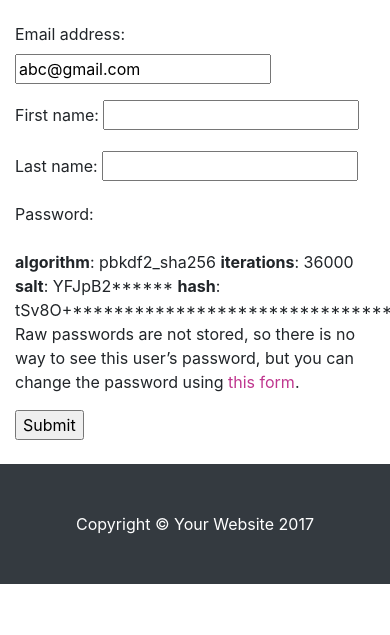
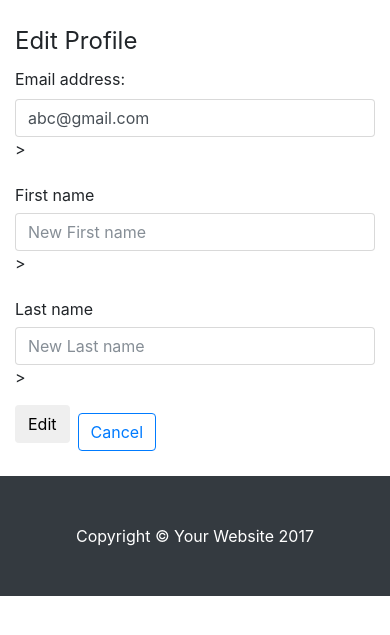
Before and after one commit to 1451010071Huy/myshop, a Django app: page /accounts/profile/edit/ in a window 390 px wide; the page is wider, and only the part inside the window is pictured. Shown: the part 56-691 px from the top of that part. Run offline with Django 3.2, Linux system fonts and the light colour scheme; a user stored in the database is signed in; parts of the project's set-up code (start-up, migrations or seed data) failed here and were passed over; some libraries are stand-ins or nearby versions.

Commit message:
modify some stuff

```diff
--- a/myshop/accounts/templates/edit_profile.html
+++ b/myshop/accounts/templates/edit_profile.html
@@ -7,13 +7,41 @@
 
 {% block content %}
     <br/>
-<div class="container">
-    <form method="post">
-        {% csrf_token %}
-        {{ form.as_p }}
-        <button type="submit">Submit</button>
+    <form method="post" action="">
+        <div class="container">
+            <div class="row">
+                <div class='col-md-3'></div>
+                <div class="col-md-6">
+                    <div class="edit_box ">
+                        <form action="">
+                            <legend>Edit Profile</legend>
+                            <div class="form-group">
+                                <label for="id_newemail">Email address:</label>
+                                <input class="form-control" type="email" name="email" placeholder="New Email"  id="id_newemail" {{ form.email }} >
+                            </div>
+                            <div class="form-group">
+                                <label for="id_first_name" class="col-form-label">First name</label>
+                                <input class="form-control" type="text" name="first_name" placeholder="New First name"  id="id_first_name" {{ form.first_name }}>
+                            </div>
+                            <div class="form-group">
+                                <label for="id_last_name" class="col-form-label">Last name</label>
+                                <input class="form-control" type="text" name="last_name" placeholder="New Last name"  id="id_last_name" {{ form.last_name }}>
+                            </div>
+
+                            {% csrf_token %}
+                            <div class="form-group">
+                                <input style="float: left" type="submit" class="btn btn-default m-t-md" value="Edit" />
+                                <div  class="p-2 d-flex"><a class="btn btn-outline-primary" href="{% url 'profile' %}" >Cancel</a></div>
+                            </div>
+
+
+                        </form>
+
+                    </div>
+                </div>
+                <div class='col-md-3'></div>
+            </div>
+        </div>
     </form>
-    <br>
-</div>
 
 {% endblock %}
--- a/myshop/accounts/templates/profile.html
+++ b/myshop/accounts/templates/profile.html
@@ -14,5 +14,9 @@
     <p>Email: {{ user.email }}</p>
 
 </div>
-    <a  href="{% url 'edit_profile' %}">Edit</a>
+
+    <div class="d-flex " >
+            <div class="p-2"><a class="btn btn-outline-primary" href="{% url 'edit_profile' %}" >Edit Profile</a></div>
+            <div class="p-2"><a class="btn btn-outline-success" href="{% url "change_password" %}">Change Password</a></div>
+    </div>
 {% endblock content %}
--- a/myshop/accounts/urls.py
+++ b/myshop/accounts/urls.py
@@ -1,2 +1,2 @@
 from django.conf.urls import url
-from . import views
+from .views import logins, logout_view, register_user_view, view_profile, edit_profile
--- a/myshop/accounts/views.py
+++ b/myshop/accounts/views.py
@@ -1,10 +1,14 @@
 from django.shortcuts import render, redirect
-from django.contrib.auth import login, authenticate, logout
+from django.contrib.auth import login, authenticate, logout, update_session_auth_hash
 from django.urls import reverse
 from django.contrib.auth.models import User
 from django.views.generic import View
-from .forms import UserForm, RegisterForm, EditProfileForm
-
+from .forms import (
+    UserForm,
+    RegisterForm,
+    EditProfileForm,
+     )
+from django.contrib.auth.forms import PasswordChangeForm
 # Create your views here.
 
 
@@ -72,3 +76,19 @@ def edit_profile(request):
         form = EditProfileForm(instance=request.user)
         args = {'form': form}
         return render(request, 'edit_profile.html', args)
+
+
+def change_password(request):
+    if request.method == 'POST':
+        form = PasswordChangeForm(data=request.POST, user=request.user)
+
+        if form.is_valid():
+            form.save()
+            update_session_auth_hash(request, form.user)
+            return redirect('/accounts/profile')
+        else:
+            return redirect('/accounts/profile/change-password')
+    else:
+        form = PasswordChangeForm(user=request.user)
+        args = {'form': form}
+        return render(request, 'change_password.html',args)
--- a/myshop/myshop/urls.py
+++ b/myshop/myshop/urls.py
@@ -2,13 +2,13 @@ from django.conf.urls import include, url
 from django.contrib import admin
 from django.conf import settings
 from django.conf.urls.static import static
-from accounts.views import logins, logout_view, register_user_view, view_profile, edit_profile
+from accounts.views import logins, logout_view, register_user_view, view_profile, edit_profile,change_password
 
 urlpatterns = [
     url(r'^admin/', include(admin.site.urls)),
     url(r'^cart/', include('cart.urls', namespace='cart')),
     url(r'^orders/', include('orders.urls', namespace='orders')),
-   ## url(r'^accounts/', include('accounts.urls', namespace='accounts')),
+
 
     ##user auth urls
     url(r'^accounts/login/$', logins, name='logins'),
@@ -16,6 +16,7 @@ urlpatterns = [
     url(r'^accounts/register/$', register_user_view, name='register'),
     url(r'^accounts/profile/$', view_profile, name='profile'),
     url(r'^accounts/profile/edit/$', edit_profile, name='edit_profile'),
+    url(r'^accounts/profile/change-password/$', change_password, name='change_password'),
     url(r'^', include('shop.urls', namespace='shop')),
 
 
--- a/myshop/orders/templates/orders/order/create.html
+++ b/myshop/orders/templates/orders/order/create.html
@@ -37,7 +37,7 @@
                 <h3>Your order</h3>
                 <ul>
                     {% for item in cart %}
-                    <div>
+                    <div >
                             {{ item.quantity }}x {{ item.product.name }} <span>{{ item.total_price }}</span>
                     </div>
                     {% endfor %}
@@ -47,5 +47,5 @@
         </div>
     </div>
 </div>
-</div>
+<br/>
 {% endblock content %}
--- a/myshop/shop/static/css/base.css
+++ b/myshop/shop/static/css/base.css
@@ -198,8 +198,10 @@ ul.errorlist {
 }
 
 .product-list .item img {
-    width:100%;
+    width: 100%;
+    height: 128px;
     margin-bottom:8px;
+
 }
 
 .product-detail {
--- a/myshop/shop/templates/shop/product/detail.html
+++ b/myshop/shop/templates/shop/product/detail.html
@@ -9,7 +9,7 @@
     <div class="container mt-5">
             <div class="row">
                 <div class="col">
-                    <img src="{% if product.image %}{{ product.image.url }}{% else %}{% static "img/no_image.png" %}{% endif %}">
+                    <img style="height: 500px; width: 500px" src="{% if product.image %}{{ product.image.url }}{% else %}{% static "img/no_image.png" %}{% endif %}">
                 </div>
                 <div class="col">
                     <h1>{{ product.name }}</h1>
--- a/myshop/shop/templates/shop/product/list.html
+++ b/myshop/shop/templates/shop/product/list.html
@@ -58,7 +58,7 @@
            {% for product in products %}
            <div class="col-lg-4 col-md-6 mb-4">
              <div class="card h-100">
-               <a href="{{ product.get_absolute_url }}"><img class="card-img-top" src="{% if product.image %}{{ product.image.url }}{% else %}{% static "img/no_image.png" %}{% endif %}" alt=""></a>
+               <a href="{{ product.get_absolute_url }}"><img style="width: 100%; height: 220px;" class="card-img-top" src="{% if product.image %}{{ product.image.url }}{% else %}{% static "img/no_image.png" %}{% endif %}" alt=""></a>
                <div class="card-body">
                  <h4 class="card-title">
                    <a href="{{ product.get_absolute_url }}">{{ product.name }}</a>
```
Also changed, not shown: myshop/accounts/templates/change_password.html (added, +19 -0 lines), myshop/accounts/templates/registration.html (+4 -7 lines), myshop/db.sqlite3.
